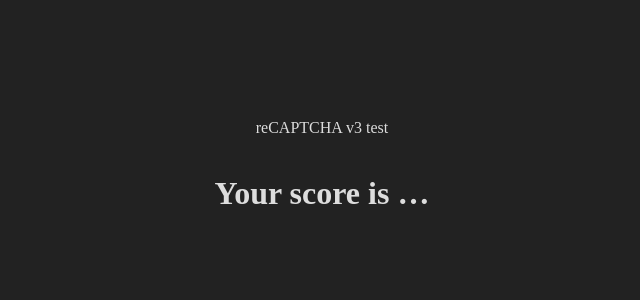
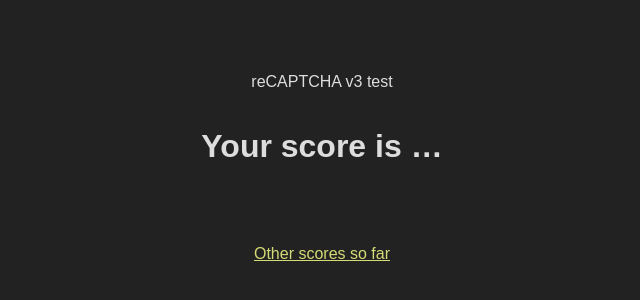
Before and after one commit to hannesaasamets/captcha-heroku, a website: page index.html in a window 1280 px wide. Shown: the part 240-540 px from the top of the page, without its empty margins (318-958 px from the left). Drawn offline with Linux system fonts and the light colour scheme.

Commit message:
Link to other scores.

```diff
--- a/index.html
+++ b/index.html
@@ -37,6 +37,13 @@
       justify-content: center;
       align-items: center;
       height: 100vh;
+      font-family: sans-serif;
+    }
+    a {
+      color: #d5db76;
+    }
+    h1 {
+      margin-bottom: 4rem;
     }
   </style>
 </head>
@@ -44,4 +51,7 @@
 <body>
 <p>reCAPTCHA v3 test</p>
 <h1>Your score is …</h1>
+<a href="scores">
+  <p>Other scores so far</p>
+</a>
 </body>
```
